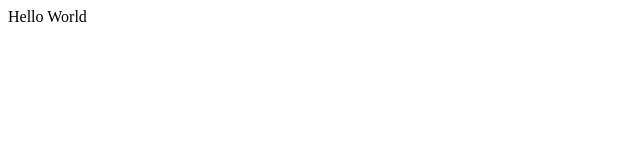
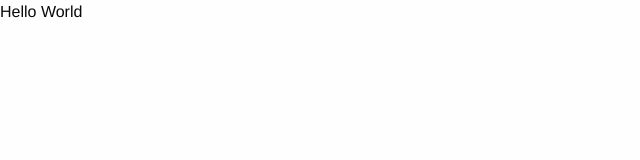
Before and after one commit to racedale/intermediate-git-test, a plain HTML site: page index.html in a window 1280 px wide. Shown: the full height of the page, 0-640 px from the left. Drawn offline with nearby package versions, Linux system fonts and the light colour scheme.

Commit message:
Import foundation CSS

```diff
--- a/index.html
+++ b/index.html
@@ -1,5 +1,11 @@
 <!DOCTYPE html>
 <html lang="en">
-<head></head>
-<body>Hello World</body>
+<head>
+    <meta name="viewport" content="width=device-width, initial-scale=1.0" />
+    <link rel="stylesheet" href="https://cdnjs.cloudflare.com/ajax/libs/foundation/6.4.3/css/foundation.min.css" crossorigin="anonymous" />
+</head>
+
+<body>
+Hello World
+</body>
 </html>
```
